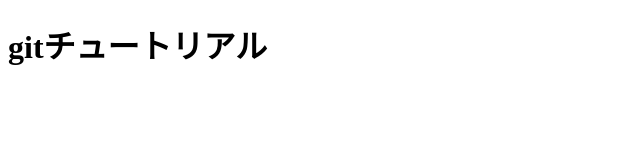
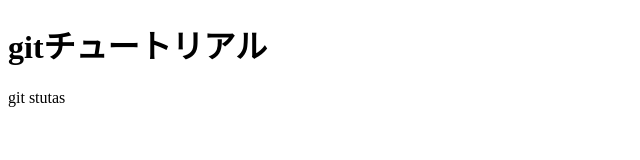
Before and after one commit to tintan-hemu/git_tutorial, a plain HTML site: page index.html in a window 1280 px wide. Shown: the full height of the page, 0-640 px from the left. Drawn offline with Linux system fonts and the light colour scheme.

Commit message:
gitcomandを追求

```diff
--- a/index.html
+++ b/index.html
@@ -7,5 +7,6 @@
 </head>
 <body>
 		<h1>gitチュートリアル</h1>
+		<p>git stutas</p>
 </body>
 </html>
```
